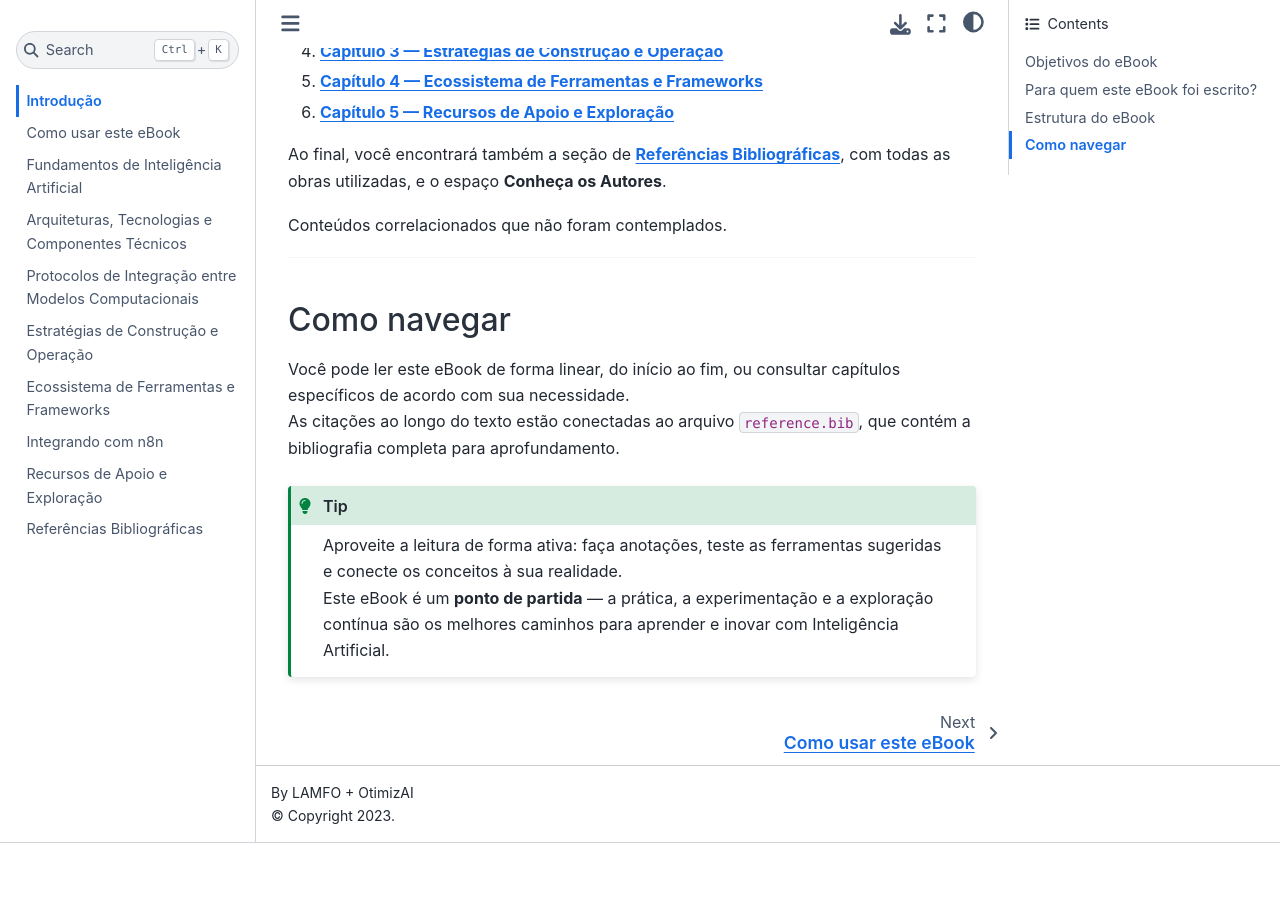
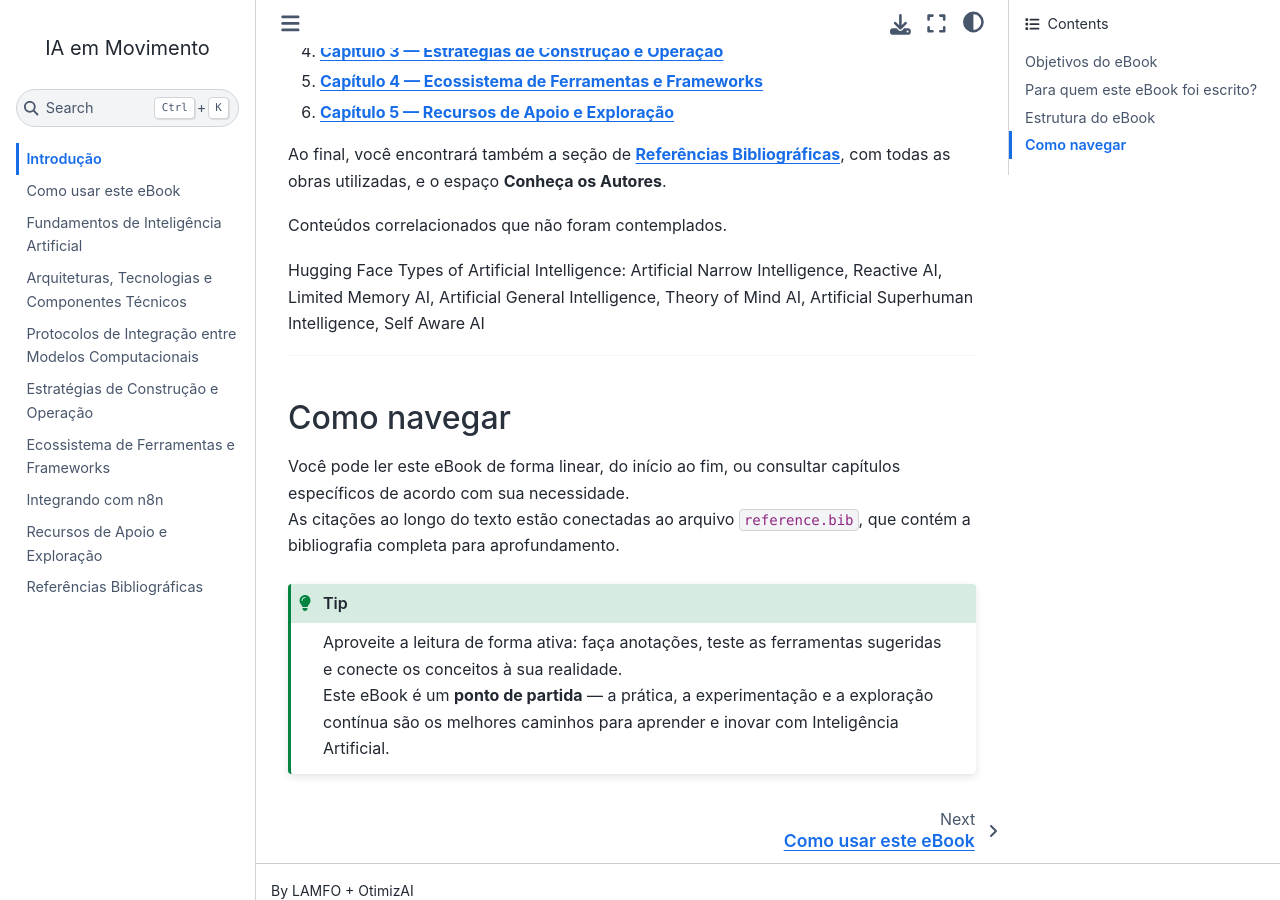
Before and after one commit to unb-lamfo-negocios-ai/LivroIAemMovimento, a Jupyter Book: the page built from intro.md, in a window 1280 px wide and 900 px high, scrolled down 1525 px. Built offline with Jupyter Book 1.0.4 settings and Sphinx 7.4.7 and the Sphinx Book theme 1.1.4, drawn with Linux system fonts in a browser that asks for light colours; pages that are not in the unit, such as notebooks, are missing from menus; before the commit the page ends 2368 px from its top, so only the background shows below that.

Commit message:
Update intro.md

```diff
--- a/intro.md
+++ b/intro.md
@@ -54,6 +54,9 @@
 
 Conteúdos correlacionados que não foram contemplados.
 
+Hugging Face
+Types of Artificial Intelligence: Artificial Narrow Intelligence, Reactive AI, Limited Memory AI, Artificial General Intelligence, Theory of Mind AI, Artificial Superhuman Intelligence, Self Aware AI
+
 ---
 
 ## Como navegar
```
